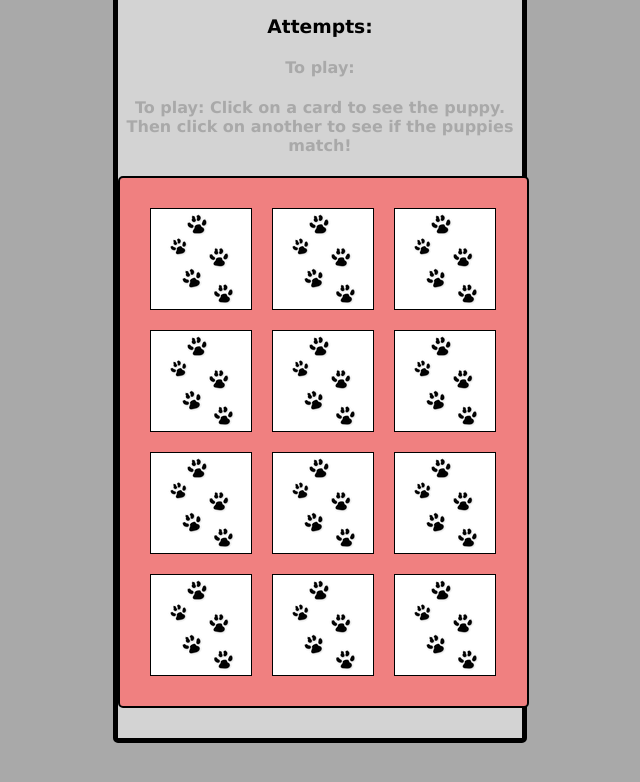
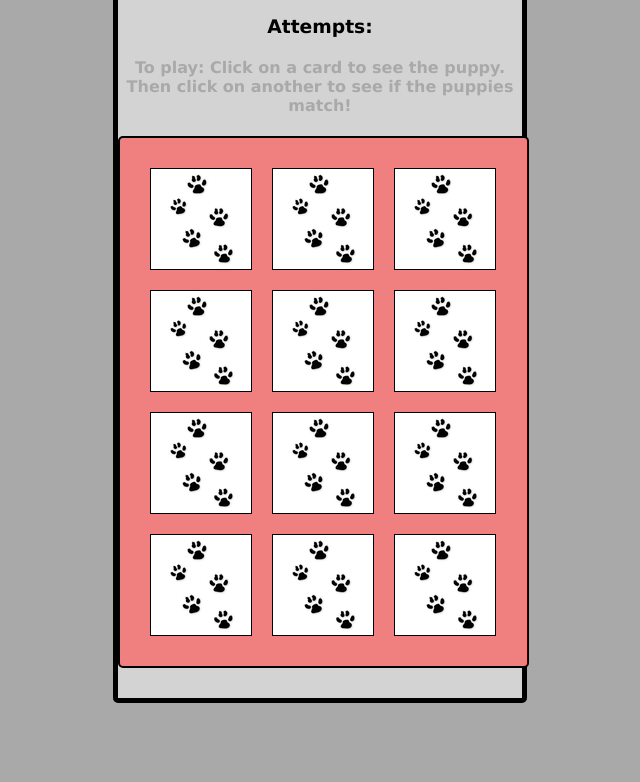
Before and after one commit to DERegan54/Memory-Game, a plain HTML site: page index.html in a window 1280 px wide. Shown: the part 160-942 px from the top of the page, without its empty margins (320-960 px from the left). After the commit the page ends 913 px from the top, so only its background shows below. Drawn offline with Linux system fonts and the light colour scheme.

Commit message:
Update index.html

```diff
--- a/index.html
+++ b/index.html
@@ -14,7 +14,6 @@
             <span class='score'></span>
             <h3>Matches:  <span id="result"></span></h3>
             <h3>Attempts: <span id="tries"></span></h3>
-            <h4>To play:</h4>
             <h4>
                 To play: Click on a card to see the puppy.
                 <br />
```
